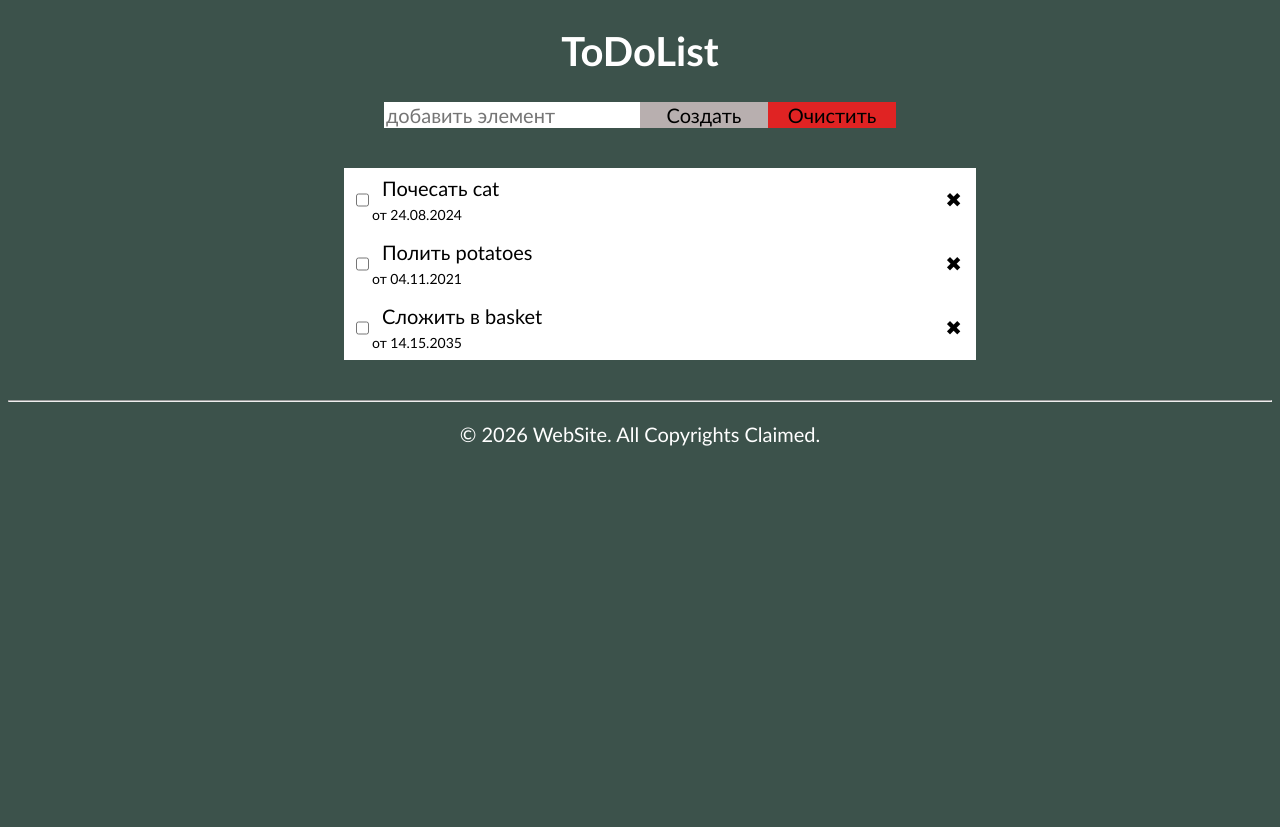
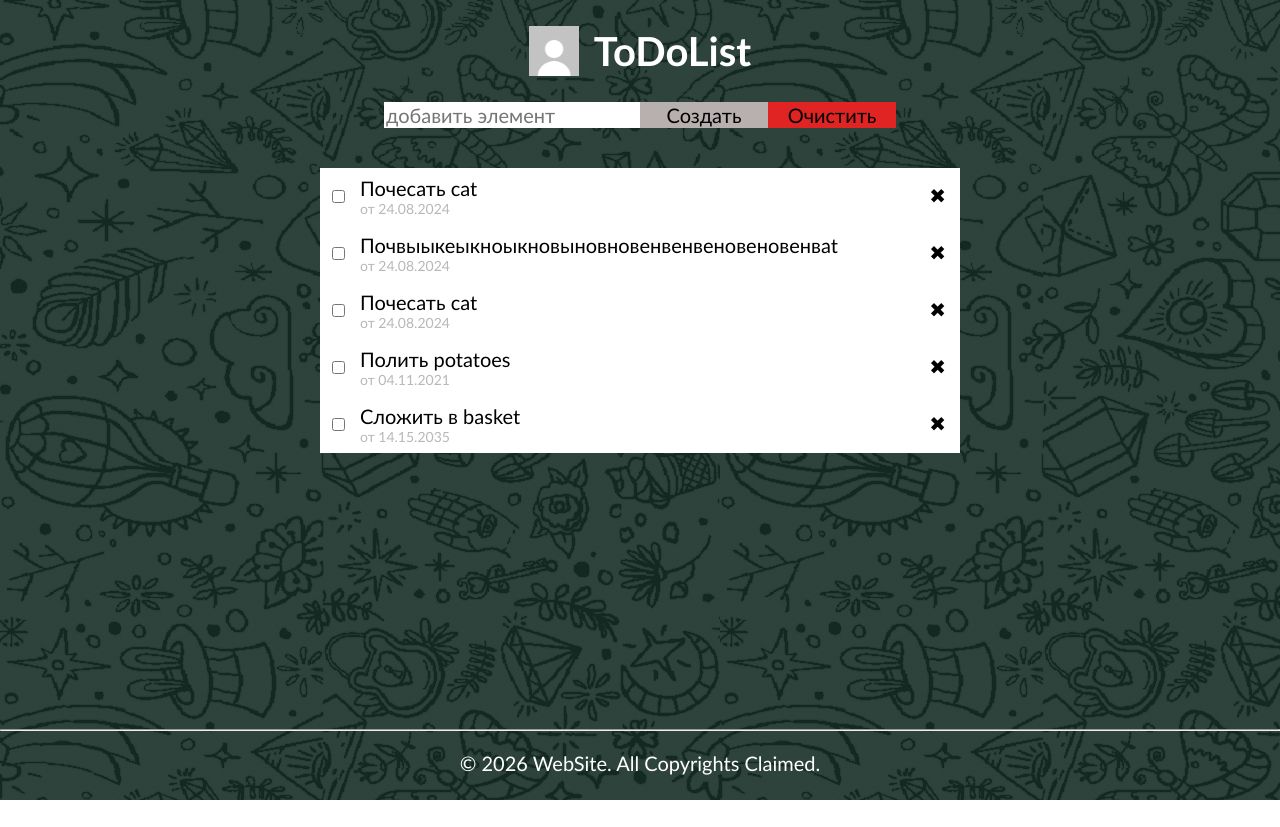
Before and after one commit to GeorgiySalosin/web-apps, a plain HTML site: page lab00/1.html in a window 1280 px wide. After the commit the page ends 800 px from the top, so only its background shows below. Drawn offline with Linux system fonts and the light colour scheme.

Commit message:
finalize css_1

```diff
--- a/lab00/1.css
+++ b/lab00/1.css
@@ -1,40 +1,69 @@
 body {
-    background-color: rgb(60, 82, 75);
+    /* background-color: rgb(60, 82, 75); */
+    background-image: url(tgvan.jpg);
     font-family: 'Gill Sans', 'Gill Sans MT', Calibri, 'Trebuchet MS', sans-serif;
     font-size: 20px;
-    min-height: 100vh
+    margin: 0;
+    display: flex;  /*to allow blocks spread over all the space*/
+    flex-direction: column;
 }
 
 main
 {
-    flex: 1;
+    flex: 1 1 auto;              /* может расти и сжиматься */
+    display: flex;
+    flex-direction: column;
+    min-height: 0;
+
 }
 
 html, body{
-    height: 100%
+    height: 100%;       /* sets for both height = available*/
 }
 
 .Header {
     color: white;
     text-align: center;
+    flex-shrink: 0;               /* restrict shrink */
+
+    display: flex;
+    align-items: center;
+    justify-content: center;
+    gap: 15px;
 }
+
+.Header-icon {
+    width: 50px;
+    height: 50px;
+    background-image: url(DefaultUser.jpg);
+    background-size: contain;
+    background-repeat: no-repeat;
+    background-position: center;
+    flex-shrink: 0;
+}
+
+.Header-text {
+    flex-shrink: 0;
+}
+
+
 
 .MyInput{
     display: flex;
-    flex-wrap: wrap;
+    flex-wrap: wrap;    /*to make btns newline*/
     justify-content: center;
     width: 70%;
     margin: 0px auto;
 }
 
-.MyInput input {
+.MyInput input { /*textbox field*/
     border: 0;
     font-family: inherit;
     font-size: inherit;
-    flex: 0 0 252px; /* to resize  */
+    flex: 0 0 252px;
 }
 
-.MyInput button {
+ .MyInput button {   /*buttons of textbox */
     min-width: 90px;
     flex: 0 0 128px;
     border: 0;
@@ -55,17 +84,61 @@ html, body{
 }
 
 #clearButton:hover {
-    background-color: rgb(235, 50, 50);
+    background-color: rgb(250, 90, 90);
 }
 
+
+
+
+
 ol {
-    list-style-type: none;
     width: 50%;
-    margin: 40px auto;
-
+    margin: 0 auto;
     font-family: inherit;
     font-size: inherit;
+    overflow-y: auto;
+
+    /* Stretch to all availb sp */
+    flex: 1 1 auto;
+    min-height: 0;
+
+    padding: 0; /* to align li center */
+    position: relative;
+    list-style-type: none;
+
+    /* Для пустого списка - центрируем содержимое */
+    display: flex;
+    align-items: center;
+    justify-content: center;
 }
+
+/* Стили для непустого списка */
+ol:not(:empty) {
+    display: block;
+    margin: 40px auto; /* Возвращаем отступы когда есть элементы */
+    flex: 0 1 auto; /* Сбрасываем растягивание */
+}
+
+ol:empty {
+    min-height: 200px;
+    display: flex;
+    align-items: center;
+    justify-content: center;
+}
+
+ol:empty::before {
+    content: attr(data-placeholder);
+    color: #999;
+    font-style: italic;
+    font-size: 32px;
+    text-align: center;
+    display: block;
+    width: 100%;
+}
+
+
+
+
 
 ol li {
     background-color: white;
@@ -73,22 +146,37 @@ ol li {
     justify-content: space-between;
     align-items: center;
     padding: 8px;
+    min-width: 0;  /* to allow text shrink */
 }
 
-ol li:hover{
+ol li:hover {
     background-color: lightgray;
-    color: darkslategrey
+    color: rgb(71, 94, 94);
 }
 
-ol li:has(input:checked){
+ol li:has(input:checked) {
     background-color: gray;
-    color: white
+    color: white;
 }
+
+
+
+
 
 
 .MyLabel {
     display: flex;
     flex-direction: row;
+    min-width: 0;         /* to allow text shrink */
+
+}
+
+.AllText {
+    display: flex;
+    flex-direction: column;
+    min-width: 0;         /* For text clipping */
+    flex: 1;
+    margin-right: 10px;   /* mrg from 'remove' button */
 }
 
 .MyLabel:has(input:checked) .TaskText{
@@ -96,26 +184,48 @@ ol li:has(input:checked){
 }
 
 .TaskText {
-    display: flex;
-    flex-direction: column;
-    margin: 0px 0px 0px 10px;
+    display: block;       /* flex -> block */
+    margin-left: 12px;
+
+    /* TXT clip */
+    white-space: nowrap;
+    overflow: hidden;
+    text-overflow: ellipsis;
+
 }
 
 .SubTaskText {
     font-size: 0.7em;
+    color: rgb(184, 184, 184);
+    white-space: nowrap;
+    margin-left: 12px;
+
+    white-space: nowrap;
+    overflow: hidden;
+    text-overflow: ellipsis;
+}
+
+
+
+
+
+
+.site-footer {
+    text-align: center;
+    color: white;
+    flex-shrink: 1;
+    min-height: none;
 }
 
 .site-footer {
     text-align: center;
     color: white;
-    flex-shrink: 0;
-
+    margin: 5px 0;
 }
-
-
 .LiButton {
     font-size: 1em;
     border: 0px;
     background-color: inherit;
     color: inherit;
+    cursor: pointer;
 }
--- a/lab00/1.html
+++ b/lab00/1.html
@@ -8,13 +8,40 @@
     </head>
     <body>
         <main>
-            <h1 class="Header">ToDoList</h1>
+            <div class="Header">
+                <div class="Header-icon"></div>
+                <div class="Header-text">
+                    <h1>ToDoList</h1>
+                </div>
+            </div>
             <div class="MyInput">
                 <input type="text" placeholder="добавить элемент"/>
                 <button id="createButton">Создать</button>
                 <button id="clearButton">Очистить</button>
             </div>
-            <ol>
+
+            <!--  NO  PROBELLAS!!!  -->
+
+            <ol data-placeholder="Не найдено ни одного дела"><li>
+                    <label class="MyLabel">
+                        <input type="checkbox">
+                        <span class="AllText">
+                            <span class="TaskText">Почесать cat</span>
+                            <span class="SubTaskText">от 24.08.2024</span>
+                        </span>
+                    </label>
+                    <button class="LiButton">✖</button>
+                </li>
+                <li>
+                    <label class="MyLabel">
+                        <input type="checkbox">
+                        <span class="AllText">
+                            <span class="TaskText">Почвыыкеыкноыкновыновновенвенвеновеновенвat</span>
+                            <span class="SubTaskText">от 24.08.2024</span>
+                        </span>
+                    </label>
+                    <button class="LiButton">✖</button>
+                </li>
                 <li>
                     <label class="MyLabel">
                         <input type="checkbox">
@@ -44,8 +71,8 @@
                         </span>
                     </label>
                     <button class="LiButton">✖</button>
-                </li>
-            </ol>
+                </li></ol>
+
         </main>
 
 
```
Also changed, not shown: lab00/tgvan.jpg (added).
